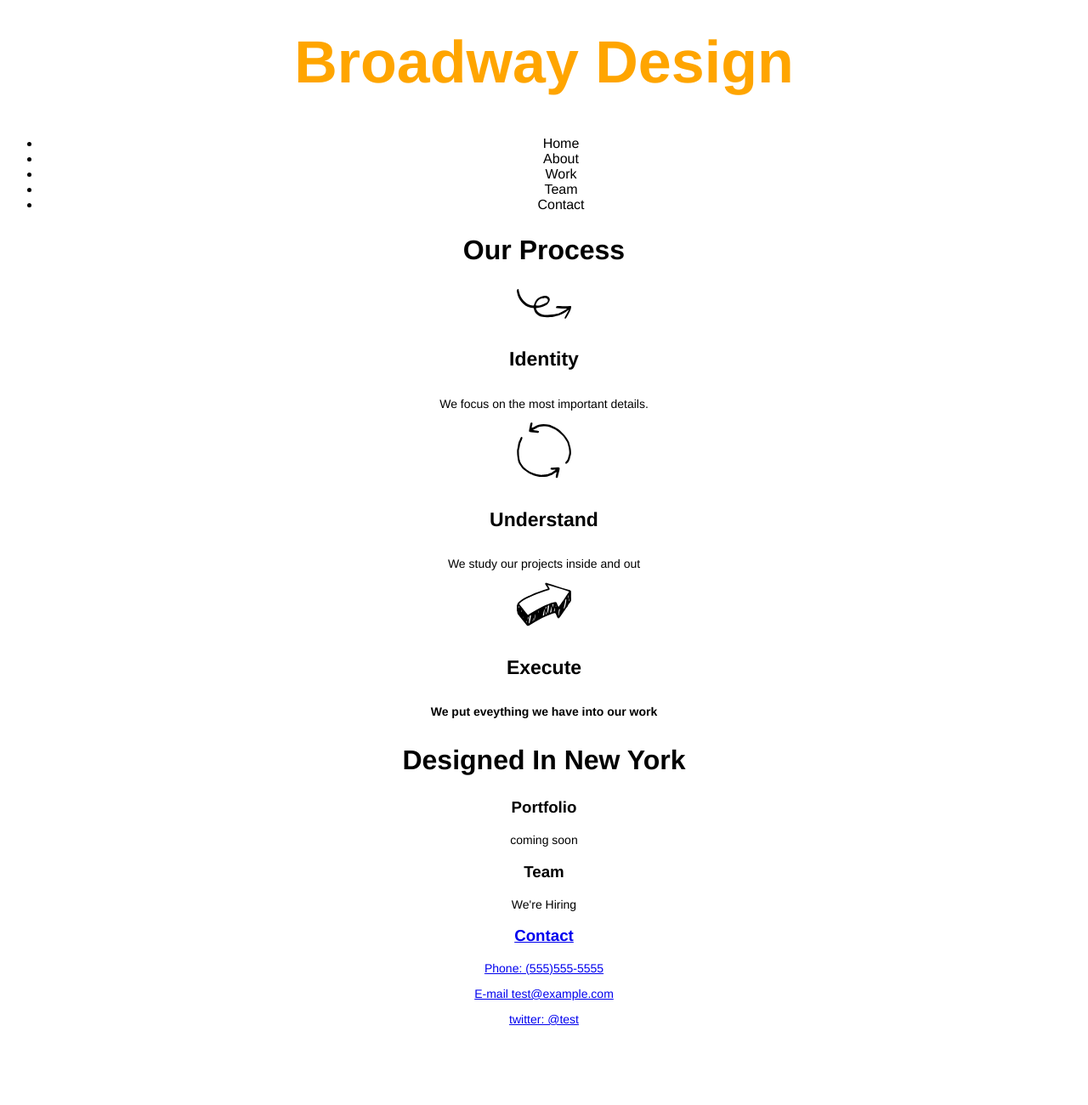
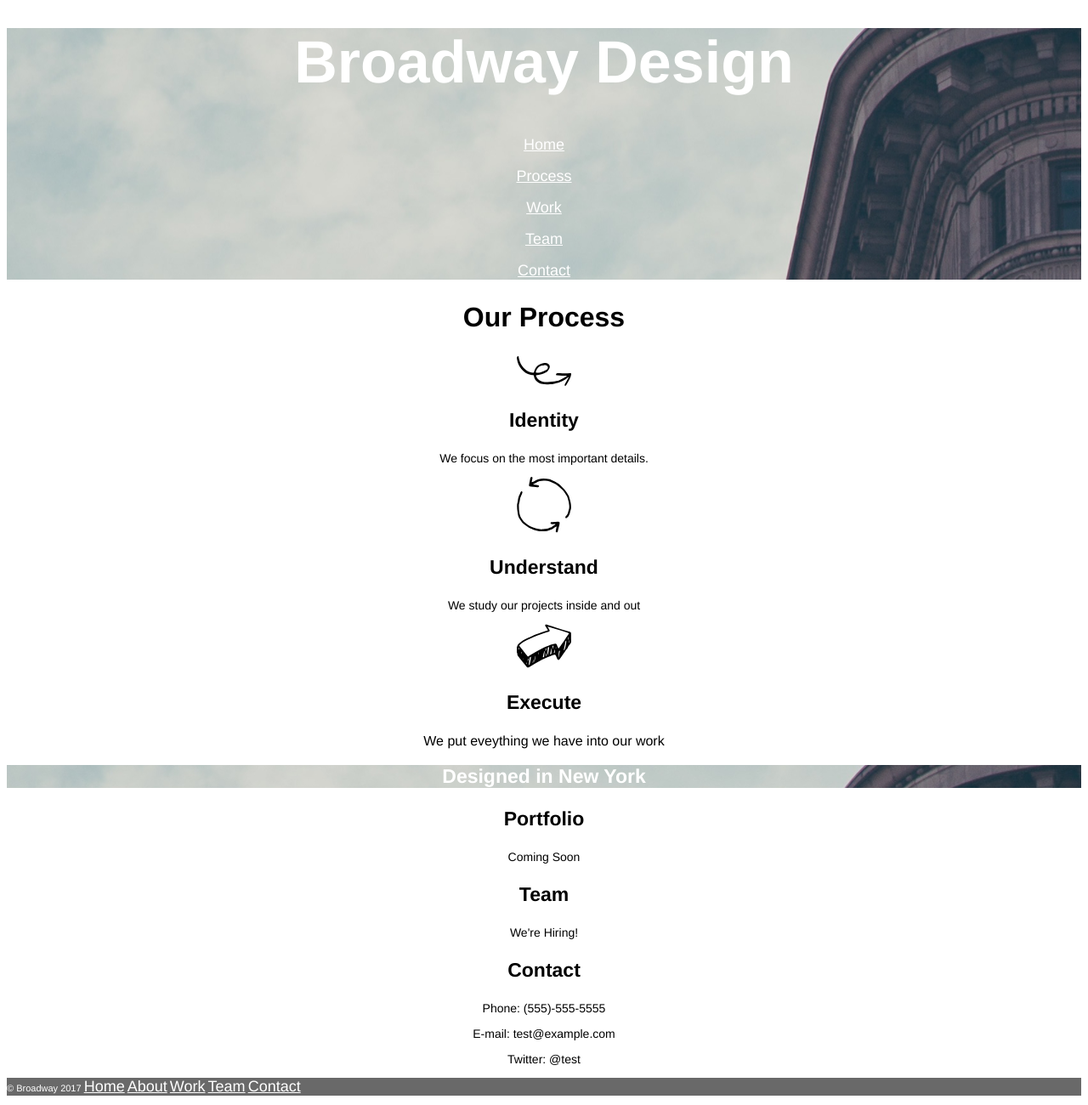
Before and after one commit to fsantos2/Broadway-Design, a plain HTML site: page index.html in a window 1280 px wide. Shown: the part 14-1314 px from the top of the page at 85% size. Before the commit the page ends 1235 px from the top, so only its background shows below. Drawn offline with Linux system fonts and the light colour scheme; files whose address does not match are found by name.

Commit message:
final website

```diff
--- a/index.html
+++ b/index.html
@@ -7,50 +7,85 @@
   </head>
 
   <body>
-<h1>Broadway Design</h1>
 
 <!--navigation section-->
-  <div>
-    <ul>
-      <li <a href="home">Home</a></li>
-      <li <a href="about">About</a></li>
-      <li <a href="work">Work</a></li>
-      <li <a href="Team">Team</a></li>
-      <li <a href="Contact">Contact</a></li>
-    </ul>
+  <div class="hero">
+    <h1>Broadway Design</h1>
+
+      <p><a class="btn-nav" href="#">Home</a></p>
+      <p><a class="btn-nav" href="#Process">Process</a></p>
+      <p><a class="btn-nav" href="#work">Work</a></p>
+      <p><a class="btn-nav" href="#team">Team</a></P>
+      <p><a class="btn-nav" href="#contact">Contact<a/></p>
   </div>
 
 <!--process section-->
 
-<div>
+<div class="supporting" id="process">
   <h2>Our Process</h2>
+  <div class="supporting-item">
   <img src="resources/images/identify.svg"/>
-    <h4>Identity</h4>
+    <h3>Identity</h3>
       <p>We focus on the most important details.</p>
-
-  <img src="resources/images/understand.svg"/>
-    <h4>Understand</h4>
+</div>
+  <div class="supporting-item">
+    <img src="resources/images/understand.svg"/>
+    <h3>Understand</h3>
       <p>We study our projects inside and out</p>
-
-  <img src="resources/images/execute.svg"/>
-    <h4>Execute<h4>
+</div>
+    <div class="suppoting-item">
+    <img src="resources/images/execute.svg"/>
+    <h3>Execute</h3>
       <p>We put eveything we have into our work</p>
+  </div>
 </div>
 
-<h2>Designed In New York</h2>
+<!--Mini header section-->
 
+<div class="hero">
+  <h2>Designed in New York</h2>
 </div>
-  <h3>Portfolio</h3>
-    <p>coming soon</p>
 
-  <h3>Team</h3>
-    <p>We're Hiring</p>
+<!--About Section-->
 
-  <h3><a href="contact">Contact</h3>
-    <p>Phone: (555)555-5555</p>
-    <p>E-mail test@example.com</p>
-    <p>twitter: @test</p>
+<div class="supporting" id="work">
+  <div class="supporting-item">
+    <h3>Portfolio</h3>
+    <p>Coming Soon</p>
+  </div>
 </div>
+
+<div class="supporting" id="team">
+  <div class="supporting-item">
+    <h3>Team</h3>
+    <p>We're Hiring!</p>
+  </div>
+</div>
+
+<div class="supporting" id="contact">
+  <div class="supporting-item">
+    <h3>Contact</h3>
+    <p>Phone: (555)-555-5555</p>
+    <p>E-mail: test@example.com</p>
+    <p>Twitter: @test</p>
+  </div>
+</div>
+
+
+<!-- Footer Section -->
+
+<div class="footer">
+  <p>
+    &copy; Broadway 2017
+    <a class="btn-nav" href="#">Home</a>
+    <a class="btn-nav" href="#about">About</a>
+    <a class="btn-nav" href="#work">Work</a>
+    <a class="btn-nav" href="#team">Team</a>
+    <a class="btn-nav" href="#contact">Contact</a>
+  </p>
+</div>
+</body>
+</html>
 
   </body>
 </html>
--- a/resources/css/style.css
+++ b/resources/css/style.css
@@ -1,24 +1,50 @@
-body{
-  font-family: helvetica;
+body {
+  font-family: "Helvetica", sans-serif;
+}
+
+h1,
+h2,
+h3 {
+  font-weight: bold;
+}
+
+.hero {
+  background-image: url('/Users/fredy/Desktop/BroadwayDesign/resources/images/the-flatiron-building.png');
+  text-align: center;
+  color: white;
+}
+
+.hero h1 {
+  font-size: 70px;
+}
+
+.btn-nav {
+  font-size: 18px;
+  color: white;
+}
+
+.supporting {
   text-align: center;
 }
 
-h1{
-  font-size: 70px;
-  font-weight: bold;
-  color: orange;
+.supporting h2 {
+  font-size: 32px;
 }
 
-h2{
-  font-size: 32px;
-  font-weight: bold;
+.supporting h3 {
+  font-size: 23px;
 }
 
-p{
+.supporting-item p {
   font-size: 14px;
 }
 
-h4{
+.hero h2 {
   font-size: 23px;
-  font-weight: bold;
 }
+
+.footer {
+  background-color: dimgray;
+  font-size: 11px;
+  color: white;
+}
```
